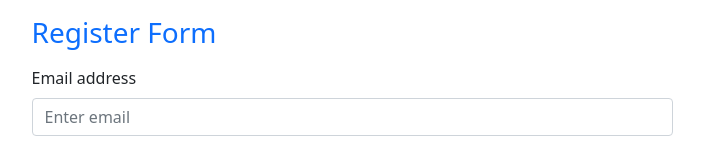
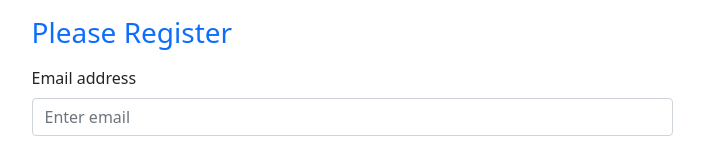
Before and after one commit to Ridwan-Suhel/login-signin-auth, a React (Create React App) app: page / in a window 1280 px wide. Shown: the top 156 px of the page, without its empty margins (288-992 px from the left). Built offline with nearby package versions, Linux system fonts and the light colour scheme.

Commit message:
register & login txt ternery added

```diff
--- a/src/App.js
+++ b/src/App.js
@@ -23,6 +23,11 @@ function App() {
   };
   const handlePassBlur = (event) => {
     setPassword(event.target.value);
+  };
+
+  const handleRegister = (event) => {
+    setRegister(event.target.checked);
+    console.log(event.target.checked);
   };
   const handleSubmitForm = (event) => {
     console.log(email, password);
@@ -60,7 +65,9 @@ function App() {
       <div className="container">
         <div className="row justify-content-center">
           <div className="col-7">
-            <h3 className="my-3 text-primary">Register Form</h3>
+            <h3 className="my-3 text-primary">
+              Please {register ? "LogIn" : "Register"}
+            </h3>
             <Form noValidate validated={validated} onSubmit={handleSubmitForm}>
               <Form.Group className="mb-3" controlId="formBasicEmail">
                 <Form.Label>Email address</Form.Label>
@@ -90,13 +97,13 @@ function App() {
               </Form.Group>
               <Form.Group className="mb-3" controlId="formBasicCheckbox">
                 <Form.Check
-                  // onChange={handleRegister}
+                  onChange={handleRegister}
                   type="checkbox"
                   label="Already Registered?"
                 />
               </Form.Group>
               <Button variant="primary" type="submit">
-                Register
+                {register ? "LogIn" : "Register"}
               </Button>
             </Form>
           </div>
```
